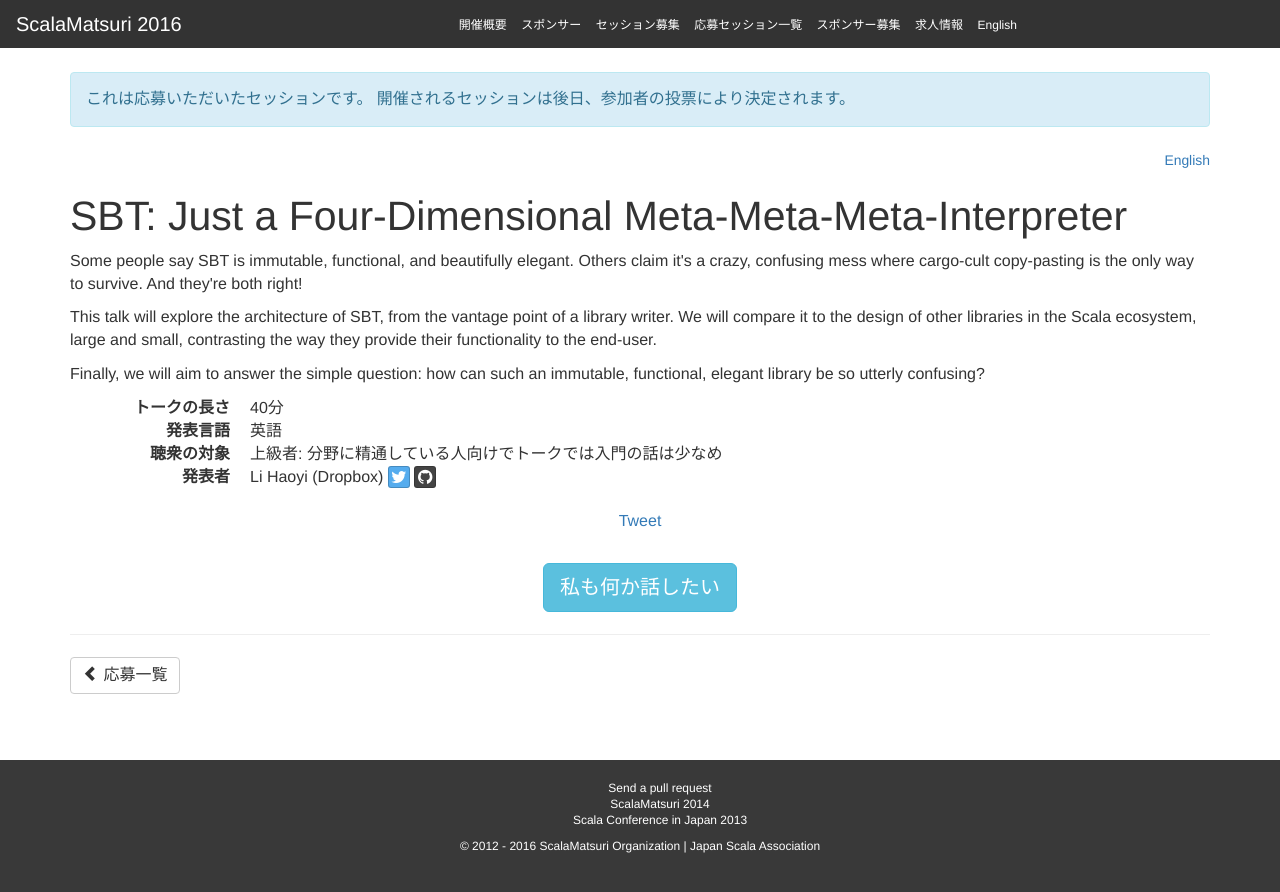
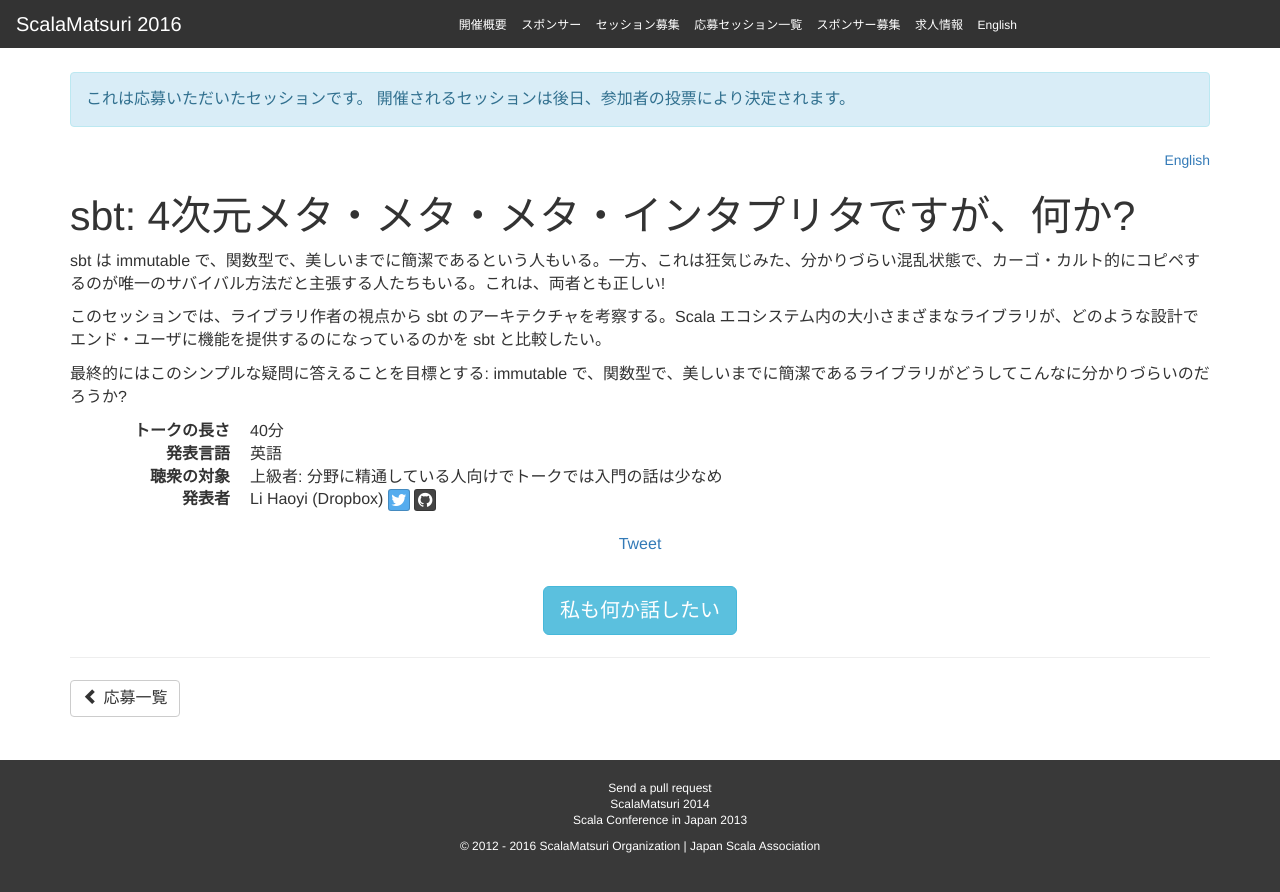
Before and after one commit to scalajp/2016.scalamatsuri.org, a Jekyll site: the page built from _candidates_ja/LiHaoyi_3.html, in a window 1280 px wide. Shown: the top 892 px of the page. Built offline with Jekyll 4.4.1, drawn with Linux system fonts in a browser that asks for light colours; nearby versions of some CDN libraries; comment, search, counter and statistics services are not loaded.

Commit message:
translates LiHaoyi_3.html

```diff
--- a/_candidates_ja/LiHaoyi_3.html
+++ b/_candidates_ja/LiHaoyi_3.html
@@ -1,6 +1,6 @@
 ---
 name: Li Haoyi
-title: "SBT: Just a Four-Dimensional Meta-Meta-Meta-Interpreter"
+title: "sbt: 4次元メタ・メタ・メタ・インタプリタですが、何か?"
 length: 40
 audience: Advanced
 language: English
@@ -8,6 +8,7 @@ twitter: li_haoyi
 github: lihaoyi
 organization: Dropbox
 ---
-<p>Some people say SBT is immutable, functional, and beautifully elegant. Others claim it's a crazy, confusing mess where cargo-cult copy-pasting is the only way to survive. And they're both right!</p>
-<p>This talk will explore the architecture of SBT, from the vantage point of a library writer. We will compare it to the design of other libraries in the Scala ecosystem, large and small, contrasting the way they provide their functionality to the end-user.</p>
-<p>Finally, we will aim to answer the simple question: how can such an immutable, functional, elegant library be so utterly confusing?</p>
+<p>sbt は immutable で、関数型で、美しいまでに簡潔であるという人もいる。一方、これは狂気じみた、分かりづらい混乱状態で、カーゴ・カルト的にコピペするのが唯一のサバイバル方法だと主張する人たちもいる。これは、両者とも正しい!</p>
+<p>このセッションでは、ライブラリ作者の視点から sbt のアーキテクチャを考察する。Scala エコシステム内の大小さまざまなライブラリが、どのような設計でエンド・ユーザに機能を提供するのになっているのかを sbt と比較したい。</p>
+<p>最終的にはこのシンプルな疑問に答えることを目標とする:
+immutable で、関数型で、美しいまでに簡潔であるライブラリがどうしてこんなに分かりづらいのだろうか?</p>
```
